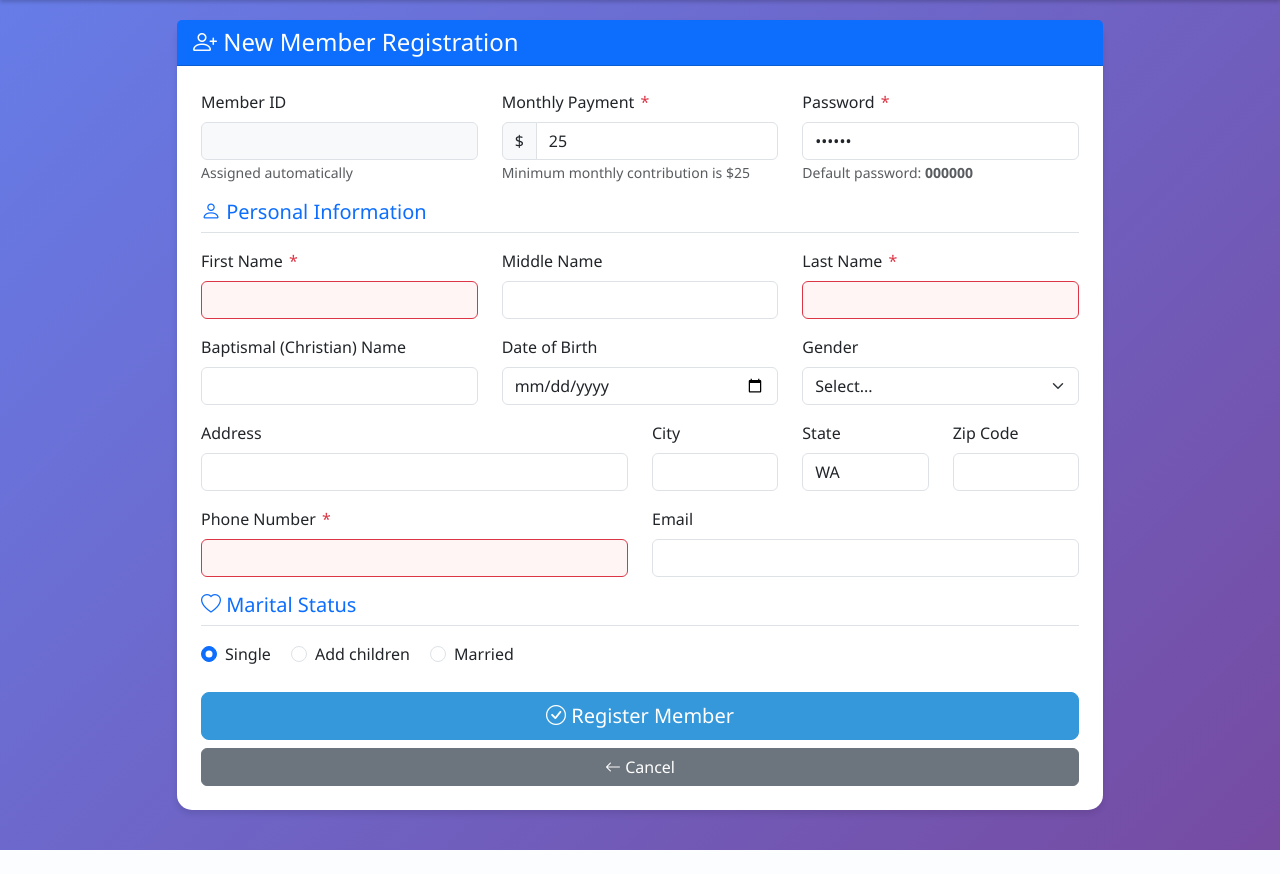
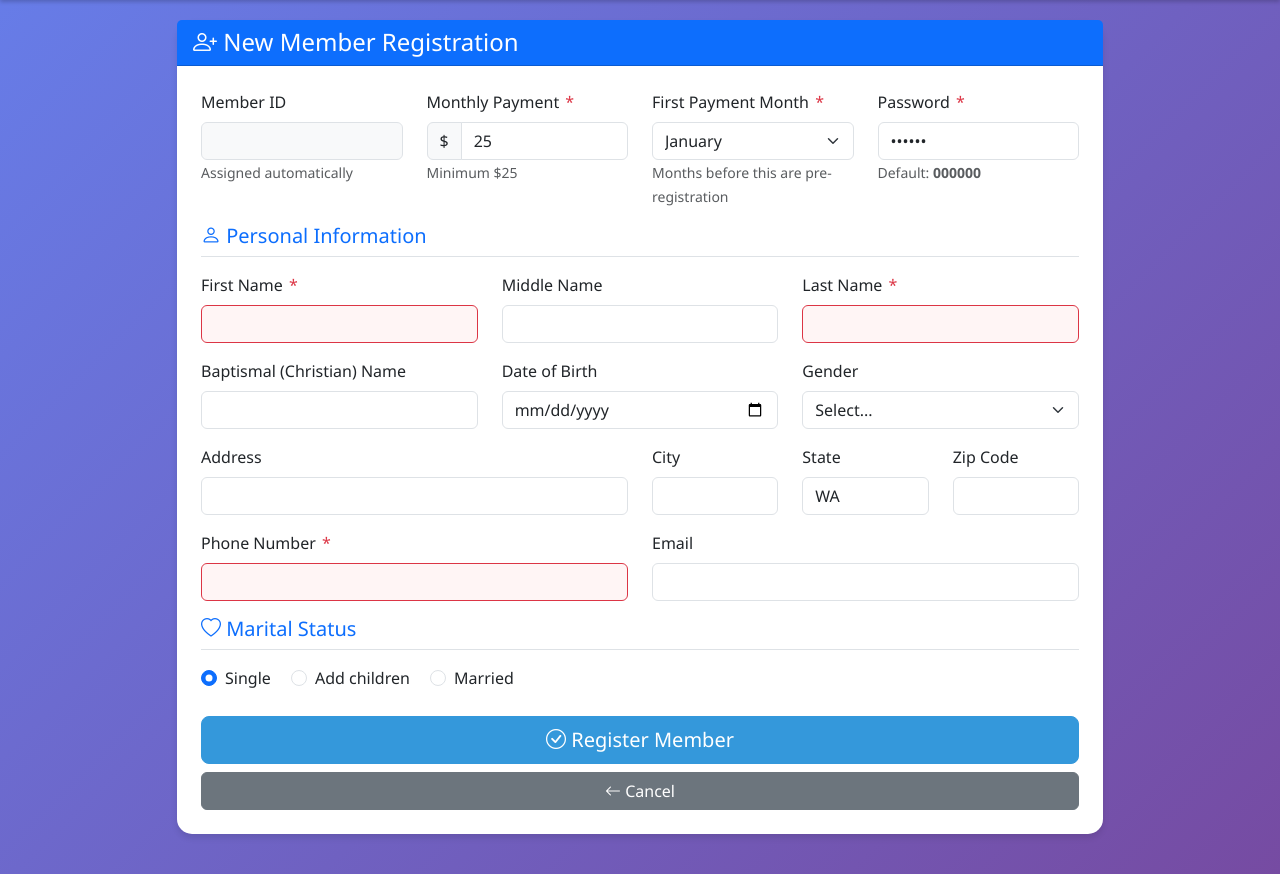
Before and after one commit to leulgeb/ETOTCmembership, a Flask app: template templates/add_member.html in a window 1280 px wide. Shown: the part 76-950 px from the top of the page. Before the commit the page ends 926 px from the top, so only its background shows below. Run offline with Flask 3, Linux system fonts and the light colour scheme; the template is opened without the code that fills it, so the values that code supplies are empty.

Commit message:
Add flexibility for new member payment start dates
Update the add member form to include a "First Payment Month" dropdown, allowing administrators to set a custom starting month for member contributions. This change modifies the contribution initialization logic to mark months prior to the selected start month as pre-registration. Additionally, the current month is passed to the template for correct default selection and error handling.

Replit-Commit-Author: Agent
Replit-Commit-Session-Id: 689c943c-6a37-4b80-b27e-edd8589da448
Replit-Commit-Checkpoint-Type: full_checkpoint
Replit-Commit-Event-Id: f4dce01d-131e-45e2-8851-6c8e09767db8
Replit-Commit-Screenshot-Url: https://storage.googleapis.com/screenshot-production-us-central1/ea42f84b-dcdc-43bb-ae45-5e05ecbbcf86/689c943c-6a37-4b80-b27e-edd8589da448/5UipYtE
Replit-Helium-Checkpoint-Created: true

```diff
--- a/main.py
+++ b/main.py
@@ -908,35 +908,25 @@ def add_member():
 
             db.session.commit()
 
-            # Initialize contributions starting from the month they signed up
+            # Initialize contributions based on selected start month
             current_date = get_current_time()
             current_year = current_date.year
-            current_month_index = current_date.month - 1  # 0-indexed
+            start_month_name = request.form.get('start_month', MONTHS[current_date.month - 1])
+            if start_month_name not in MONTHS:
+                start_month_name = MONTHS[current_date.month - 1]
+            start_month_index = MONTHS.index(start_month_name)
 
             for i, month in enumerate(MONTHS):
-                status = PaymentStatus.UNPAID
-                # If the month is before the current signup month, mark as 'N/A' or just don't create?
-                # User said "members start payment on the month they signed up on",
-                # implying preceding months are not owed.
-
                 contribution = Contribution(
                     member_id=new_member.id,
                     year=current_year,
                     month=month,
-                    status=status,
+                    status=PaymentStatus.UNPAID,
                     amount=0
                 )
-
-                # If month is before signup, we can mark it differently or set amount to 0
-                # Here we just ensure they are created as Unpaid but they will only start paying from now
-                if i < current_month_index:
-                    # Mark as Paid with 0 amount to effectively "open" the later months
-                    # or keep as Unpaid but the UI should handle it.
-                    # The user says "open the months that precede", likely meaning
-                    # they shouldn't be blocked by them.
+                if i < start_month_index:
                     contribution.status = PaymentStatus.PAID
                     contribution.payment_comment = "Pre-registration month"
-
                 db.session.add(contribution)
             db.session.commit()
 
@@ -974,13 +964,16 @@ def add_member():
             flash(friendly_error, 'danger')
 
             # Pass form data and error fields back to template
+            current_month = MONTHS[get_current_time().month - 1]
             return render_template('add_member.html',
                                  suggested_id=suggested_id,
                                  form_data=request.form,
                                  error_fields=error_fields,
-                                 errors={})
-
-    return render_template('add_member.html', suggested_id=suggested_id, errors={})
+                                 errors={},
+                                 current_month=current_month)
+
+    current_month = MONTHS[get_current_time().month - 1]
+    return render_template('add_member.html', suggested_id=suggested_id, errors={}, current_month=current_month)
 
 @app.route('/admin/edit-member/<member_id>', methods=['GET', 'POST'])
 @admin_required
--- a/templates/add_member.html
+++ b/templates/add_member.html
@@ -30,13 +30,13 @@
             <div class="card-body p-4">
                 <form method="POST" id="memberForm">
                     <div class="row mb-3">
-                        <div class="col-md-4">
+                        <div class="col-md-3">
                             <label for="custom_id" class="form-label">Member ID</label>
                             <input type="text" class="form-control bg-light text-muted" id="custom_id" name="custom_id"
                                    value="{{ suggested_id }}" readonly>
                             <small class="text-muted">Assigned automatically</small>
                         </div>
-                        <div class="col-md-4">
+                        <div class="col-md-3">
                             <label for="monthly_payment" class="form-label">Monthly Payment <span class="required-indicator">*</span></label>
                             <div class="input-group {{ 'has-validation' if errors and 'monthly_payment' in errors }}">
                                 <span class="input-group-text">$</span>
@@ -47,16 +47,26 @@
                                 {% endif %}
                             </div>
                             {% if not (errors and 'monthly_payment' in errors) %}
-                                <small class="text-muted">Minimum monthly contribution is $25</small>
+                                <small class="text-muted">Minimum $25</small>
                             {% endif %}
                         </div>
-                        <div class="col-md-4">
+                        <div class="col-md-3">
+                            <label for="start_month" class="form-label">First Payment Month <span class="required-indicator">*</span></label>
+                            <select class="form-select" id="start_month" name="start_month">
+                                {% set months_list = ['January','February','March','April','May','June','July','August','September','October','November','December'] %}
+                                {% for m in months_list %}
+                                <option value="{{ m }}" {% if request.form.get('start_month', current_month) == m %}selected{% endif %}>{{ m }}</option>
+                                {% endfor %}
+                            </select>
+                            <small class="text-muted">Months before this are pre-registration</small>
+                        </div>
+                        <div class="col-md-3">
                             <label for="password" class="form-label">Password <span class="required-indicator">*</span></label>
                             <input type="password" class="form-control required-field {{ 'is-invalid' if errors and 'password' in errors }}" id="password" name="password" value="000000" required>
                             {% if errors and 'password' in errors %}
                                 <div class="invalid-feedback">{{ errors['password'] }}</div>
                             {% else %}
-                                <small class="text-muted">Default password: <strong>000000</strong></small>
+                                <small class="text-muted">Default: <strong>000000</strong></small>
                             {% endif %}
                         </div>
                     </div>
```
